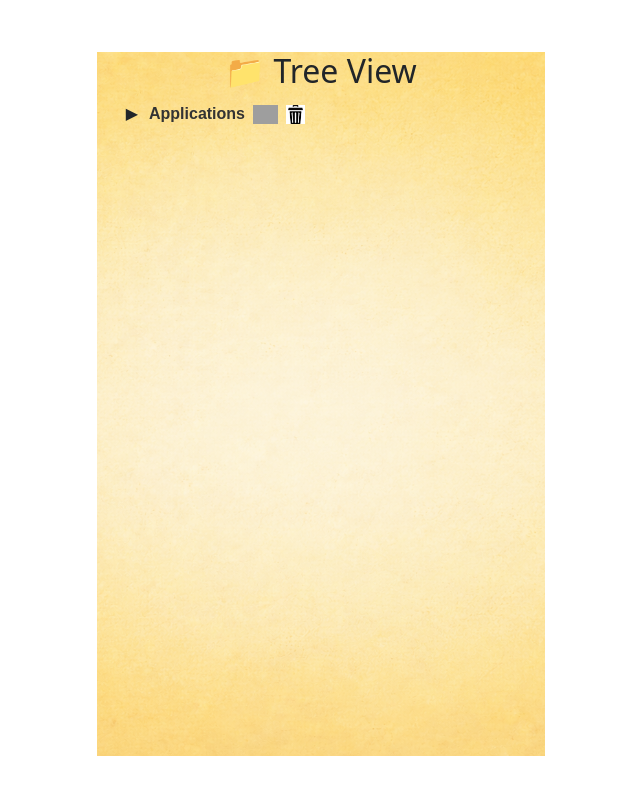
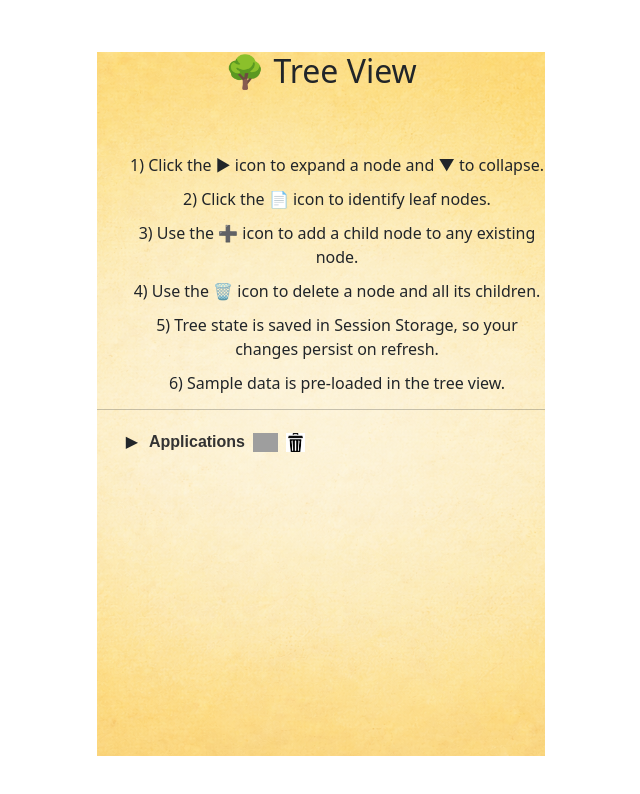
Before and after one commit to arnavkatyayan/assignmentfe, a React (Vite) app: page /treeview in a window 1280 px wide. Shown: the top 794 px of the page, without its empty margins (319-959 px from the left). Built offline with nearby package versions, Linux system fonts and the light colour scheme; grey boxes are pictures that could not be loaded.

Commit message:
Minor changes and validations.

```diff
--- a/src/App.css
+++ b/src/App.css
@@ -89,17 +89,20 @@ body {
 .tree-view-comp, .kanban-board-comp {
     height: 73vh;
     width: 19vw;
+    margin-top: -22px;
 }
 .tree-view-bg {
   background: linear-gradient(135deg, #e3f2fd, #bbdefb);
   border-radius: 12px;
   padding: 20px;
+  overflow: auto;
 }
 
 .kanban-board-bg {
   background: linear-gradient(135deg, #f3e5f5, #e1bee7);
   border-radius: 12px;
   padding: 20px;
+  overflow: auto;
 }
 .home-page-headers span {
   font-weight: 600;
--- a/src/HomePage.jsx
+++ b/src/HomePage.jsx
@@ -33,7 +33,7 @@ function HomePage() {
 
 
 
-                <Button variant="primary" onClick={() => navigate("/treeview")}>Go to Tree View</Button>
+                <Button variant="success" onClick={() => navigate("/treeview")}>Go to Tree View</Button>
             </div>
             <div className="kanban-board-comp kanban-board-bg">
                 <h3>📋 Kanban Board (Ques 2)</h3>
@@ -60,7 +60,7 @@ function HomePage() {
                 </ul>
 
                 <hr/>
-                <Button variant="success" onClick={() => navigate("/kanban")}>Go to Kanban Board</Button>
+                <Button variant="primary" onClick={() => navigate("/kanban")}>Go to Kanban Board</Button>
             </div>
         </div>
     )
--- a/src/KanbanBoard (Ques-2)/KanbanBoard.jsx
+++ b/src/KanbanBoard (Ques-2)/KanbanBoard.jsx
@@ -199,7 +199,7 @@ export default function KanbanBoard() {
     return (
 
         <div className="kanban-board-main">
-            <h1 className="text-2xl font-bold">Kanban Board</h1>
+            <h1 className="text-2xl font-bold">📋 Kanban Board</h1>
             <ul className="instructions">
                 <li>1) Drag and drop tasks between columns <span className="font-bold">(Some tasks are added as sample).</span></li>
                 <li>2) Click the button at the bottom to add a new task</li>
--- a/src/ReusableMethodsAndModals.jsx
+++ b/src/ReusableMethodsAndModals.jsx
@@ -45,12 +45,12 @@ const AddTodo = ({ show, handleClose, title, body, handleSave, todo, setTodo, ha
                 <Modal.Title>{title}</Modal.Title>
             </Modal.Header>
             <Modal.Body>
-                {!isTreeView ?
+
                 <ul className="modal-validations">
-                    <li>All fields are mandatory</li>
+                    <li>{isTreeView ? "Node field is mandatory" : "All fields are mandatory"}</li>
                     <li>Min len 3 characters</li>
                     <li>Max len 20 characters</li>
-                </ul>:null }
+                </ul>
                 <Form>
                     <Form.Group className="mb-3" controlId="formBasicEmail">
                         <Form.Label className="text-2xl">{isTreeView ? "Node Name" : "Task Title"}</Form.Label>
--- a/src/TreeView (Ques-1)/TreeView.css
+++ b/src/TreeView (Ques-1)/TreeView.css
@@ -40,9 +40,9 @@
   background-color: #e0e7ff;
 }
 
-.add-btn:hover {
+/* .add-btn:hover {
   color: green;
-}
+} */
 
 .delete-btn:hover {
   color: red;
@@ -64,3 +64,10 @@
 .tree-view-width {
     width:35vw;
 }
+/* .tree-data {
+    position: relative;
+    top:50px;
+} */
+.tree-view-hr {
+    margin-top:69px;
+}
--- a/src/TreeView (Ques-1)/TreeView.jsx
+++ b/src/TreeView (Ques-1)/TreeView.jsx
@@ -28,6 +28,10 @@ export default function TreeView() {
     const handleSave = () => {
         if (name.trim() === "") {
             setErrNameMessage("Name cannot be empty");
+            return;
+        }
+        if(name.length < 3 || name.length > 20) {
+            setErrNameMessage("Name must be between 3 and 20 characters");
             return;
         }
         const newNode = {
@@ -82,7 +86,17 @@ const deleteNode = async (id) => {
     return (
         <div style={{ padding: "20px" }}>
             <div className="tree-view-main tree-view-width">
-            <h2>📁 Tree View</h2>
+            <h2>🌳 Tree View</h2>
+            <ul className="instructions">
+                <li>1) Click the ▶ icon to expand a node and ▼ to collapse.</li>
+                <li>2) Click the 📄 icon to identify leaf nodes.</li>
+                <li>3) Use the ➕ icon to add a child node to any existing node.</li>
+                <li>4) Use the 🗑 icon to delete a node and all its children.</li>
+                <li>5) Tree state is saved in Session Storage, so your changes persist on refresh.</li>
+                <li>6) Sample data is pre-loaded in the tree view.</li>
+            </ul>
+            <hr className="tree-view-hr"/>
+            <div className="tree-data">
             {treeData.map((node) => (
                 <TreeNode
                     key={node.id}
@@ -91,6 +105,7 @@ const deleteNode = async (id) => {
                     deleteNode={deleteNode}
                 />
             ))}
+            </div>
             <AddTodo show={showAddModal} title="Add New Node" setName={setName} name={name} errTodo={errNameMessage} handleClose={() => setShowAddModal(false)} isTreeView={true} todo={name} setTodo={setName} handleSave={handleSave} handleReset={handleReset} />
         </div>
         </div>
```
